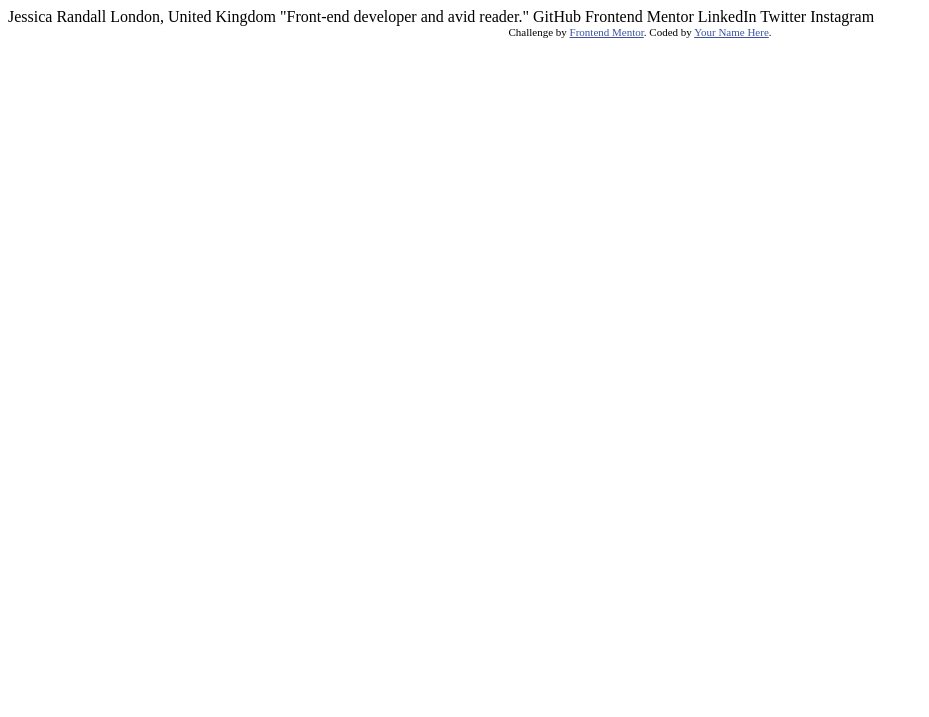
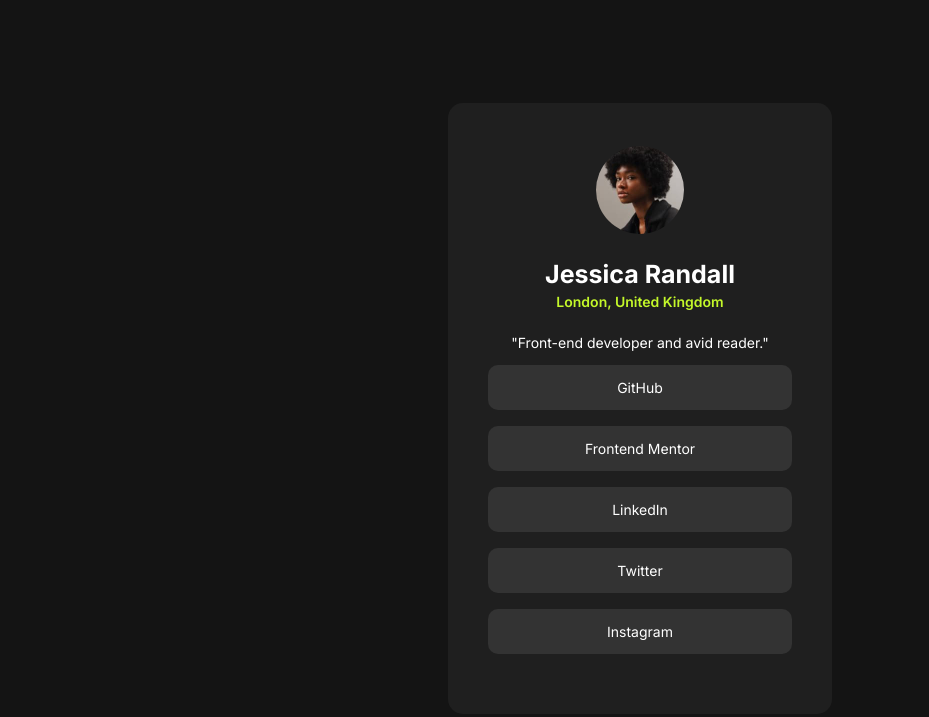
Before and after one commit to kjames7421/social-links-profile-main, a plain HTML site: page index.html in a window 1280 px wide. Shown: the whole page, without its empty margins (0-929 px from the left). Drawn offline with Linux system fonts and the light colour scheme.

Commit message:
layout and styles added

```diff
--- a/index.html
+++ b/index.html
@@ -5,6 +5,10 @@
   <meta name="viewport" content="width=device-width, initial-scale=1.0"> <!-- displays site properly based on user's device -->
 
   <link rel="icon" type="image/png" sizes="32x32" href="./assets/images/favicon-32x32.png">
+  <link rel="preconnect" href="https://fonts.googleapis.com">
+  <link rel="preconnect" href="https://fonts.gstatic.com" crossorigin>
+  <link href="https://fonts.googleapis.com/css2?family=Inter:wght@100..900&display=swap" rel="stylesheet">
+  <link rel="stylesheet" href="styles.css">
 
   <title>Frontend Mentor | Social links profile</title>
 
@@ -15,20 +19,26 @@
   </style>
 </head>
 <body>
-
-  Jessica Randall
-  London, United Kingdom
-  "Front-end developer and avid reader."
-
-  GitHub
-  Frontend Mentor
-  LinkedIn
-  Twitter
-  Instagram
-
-  <div class="attribution">
-    Challenge by <a href="https://www.frontendmentor.io?ref=challenge" target="_blank">Frontend Mentor</a>.
-    Coded by <a href="#">Your Name Here</a>.
+  <div class="container">
+    <div>
+      <div class="content">
+        <img src="assets/images/avatar-jessica.jpeg">
+        <p id="title">
+          Jessica Randall
+        </p>
+        <p id="location">
+          London, United Kingdom
+        </p>
+        <p id="bio">"Front-end developer and avid reader."</p>
+        <div>
+          <button>GitHub</button>
+          <button>Frontend Mentor</button>
+          <button>LinkedIn</button>
+          <button>Twitter</button>
+          <button>Instagram</button>
+        </div>
+      </div>
+    </div>
   </div>
 </body>
 </html>
--- /dev/null
+++ b/styles.css
@@ -0,0 +1,85 @@
+
+
+/* .inter-uniquifier {
+  font-family: "Inter", sans-serif;
+  font-optical-sizing: auto;
+  font-weight: <weight>;
+  font-style: normal;
+  font-variation-settings: "slnt" 0;
+} */
+
+
+body {
+    display: flex;
+    align-items: center;
+    justify-content: center;
+    background-color: #141414;
+    height: 100vh;
+    /* width: 100%; */
+}
+
+p {
+    font-family: "Inter", sans-serif;
+    font-style: normal;
+    font-size: 14px;
+}
+
+button {
+    display: block;
+    width: 304px;
+    height: 45px;
+    font-family: "Inter", sans-serif;
+    font-style: normal;
+    font-size: 14px;
+    background-color: #333333;
+    margin-bottom: 16px;
+    padding: 0px;
+    border: 0px;
+    border-radius: 10px;
+    color: white;
+}
+
+img {
+    height: 88px;
+    width: 88px;
+    border-radius: 50%;
+}
+
+#title {
+    color: #FFFFFF;
+    font-weight: 700;
+    font-size: 25px;
+    margin-bottom: 4px;
+}
+
+#location {
+    color: #C4F82A;
+    font-weight: 600;
+    margin-top: 0px;
+    margin-bottom: 24px;
+
+}
+
+#bio {
+    color: #FFFFFF;
+    font-weight: 400;
+    margin-top: 0px;
+}
+
+.container {
+    display: flex;
+    justify-content: center;
+    align-items: center;
+    width: 384px;
+    height: 611px;
+    background-color: #1F1F1F;
+    margin-top: 0px;
+    border-radius: 15px;
+}
+
+.content {
+  display: flex;
+  flex-direction: column;
+  justify-content: center;
+  align-items: center;
+}
```
